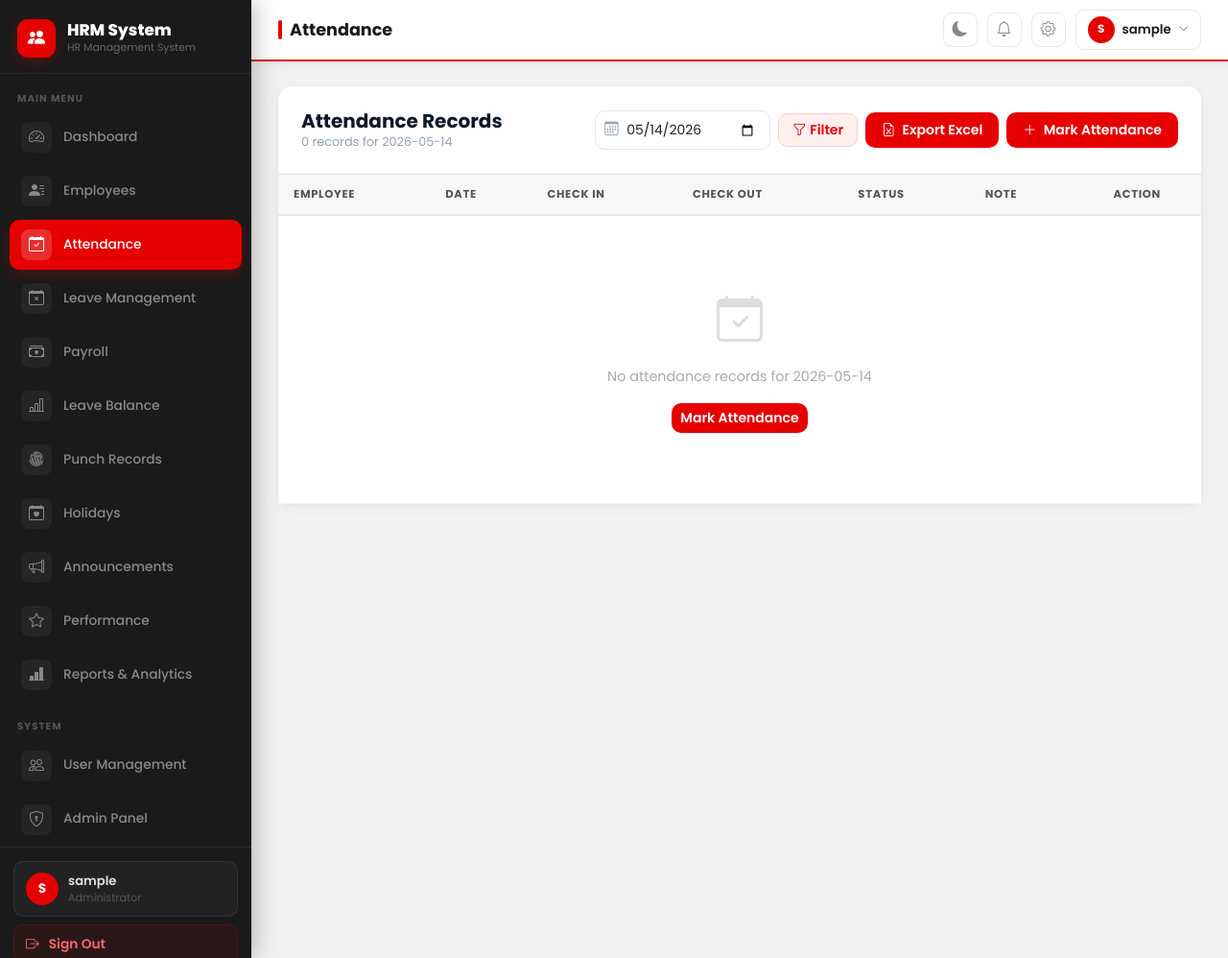
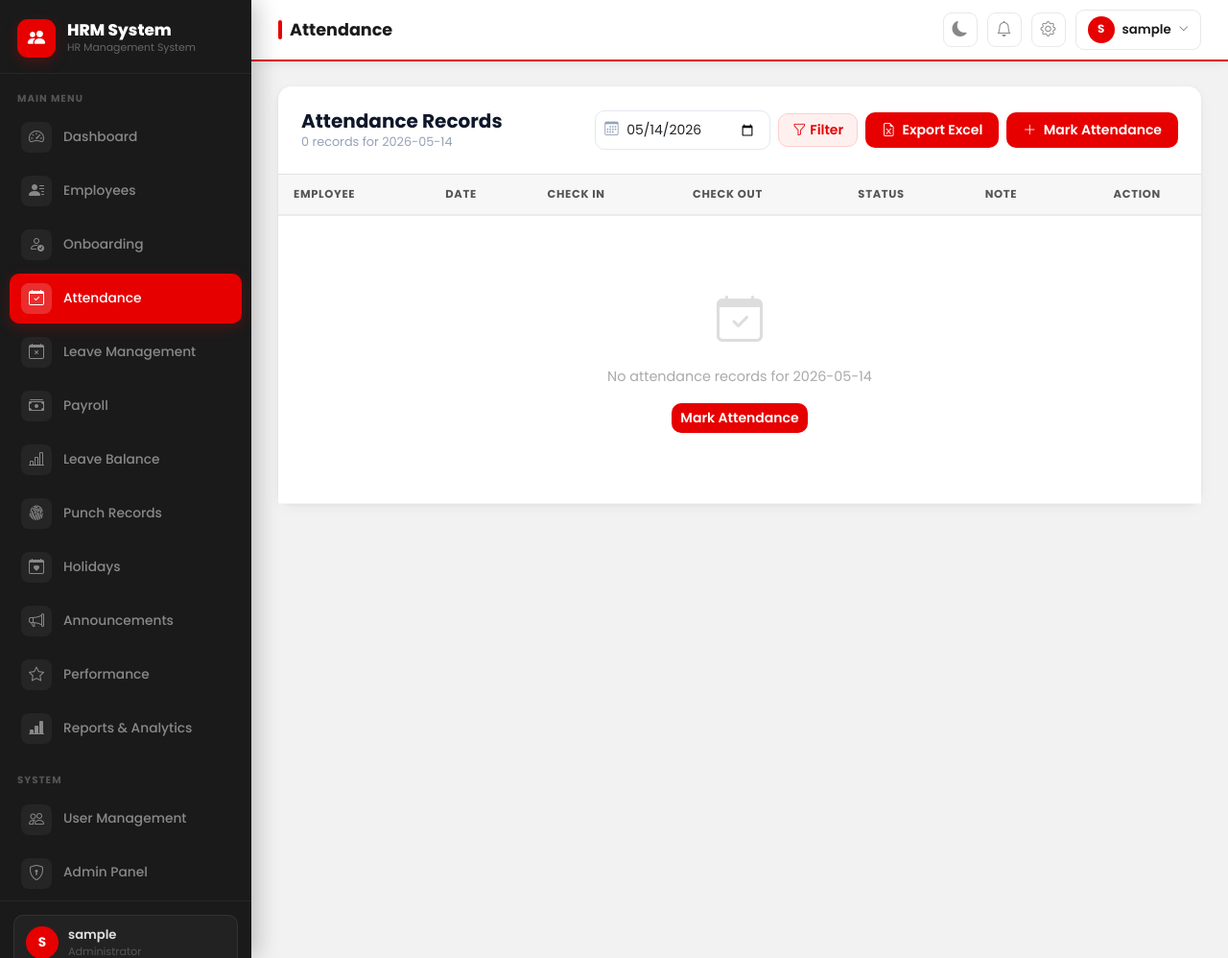
Before and after one commit to muthupalpandiyan12-hub/hrm-django, a Django app: page /attendance/ in a window 1280 px wide. Shown: the whole page at 96% size. Run offline with Django 4.2, Linux system fonts and the light colour scheme; the visitor is signed in with stand-in values (Sample User, id 1); data that the repository does not hold is empty.

Commit message:
Add Onboarding menu item to dashboard sidebar navigation

```diff
--- a/templates/base.html
+++ b/templates/base.html
@@ -468,6 +468,12 @@
         </a>
     </div>
     <div class="nav-item-custom">
+        <a href="/onboarding/" class="nav-link-custom {% block nav_onboarding %}{% endblock %}">
+            <div class="nav-icon"><i class="bi bi-person-check"></i></div>
+            Onboarding
+        </a>
+    </div>
+    <div class="nav-item-custom">
         <a href="/attendance/" class="nav-link-custom {% block nav_attendance %}{% endblock %}">
             <div class="nav-icon"><i class="bi bi-calendar-check"></i></div>
             Attendance
```
